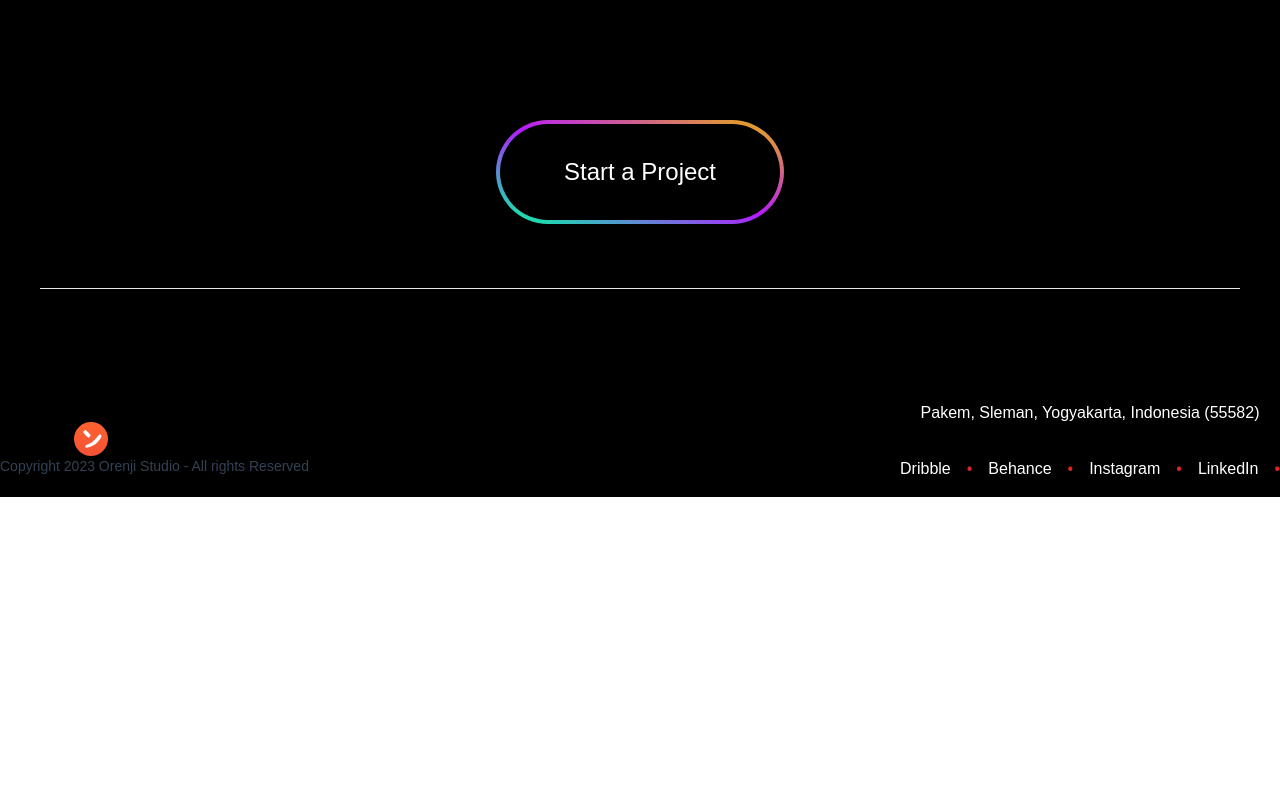
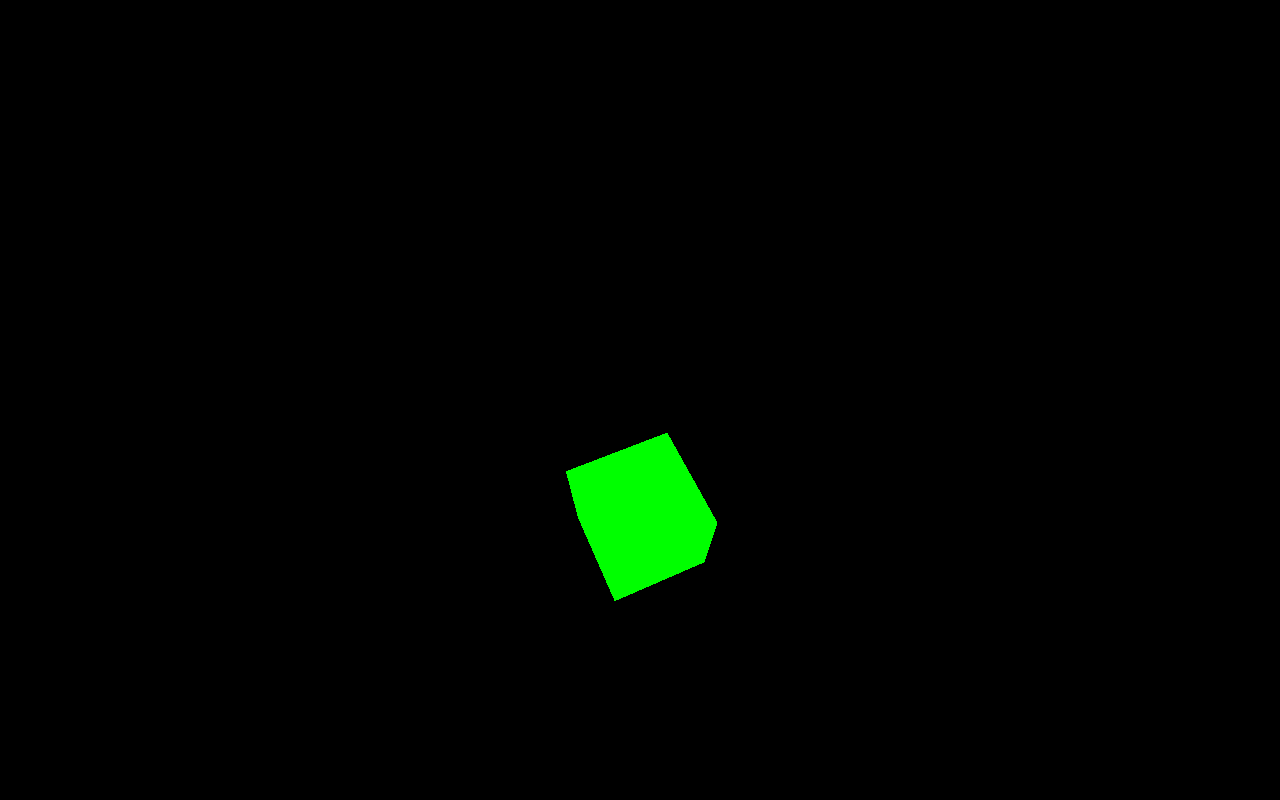
Before and after one commit to juverasworld/spare, a Next.js app: page / in a window 1280 px wide. Shown: the part 6000-6800 px from the top of the page. Before the commit the page ends 6497 px from the top, so only its background shows below. Built offline with nearby package versions, Linux system fonts and the light colour scheme.

Commit message:
Added threejs

```diff
--- /dev/null
+++ b/components/three.tsx
@@ -0,0 +1,64 @@
+// Example component using Three.js
+import React, { useEffect } from 'react';
+import * as THREE from 'three';
+
+const ThreeCanvasComponent = () => {
+  useEffect(() => {
+    // Set up a scene
+    const scene = new THREE.Scene();
+
+    // Create a cube
+    const geometry = new THREE.BoxGeometry();
+    const material = new THREE.MeshBasicMaterial({ color: 0x00ff00 });
+    const cube = new THREE.Mesh(geometry, material);
+
+    // Add the cube to the scene
+    scene.add(cube);
+
+    // Set up a camera
+    const camera = new THREE.PerspectiveCamera(75, window.innerWidth / window.innerHeight, 0.1, 1000);
+    camera.position.z = 5;
+
+    // Set up a renderer
+    const renderer = new THREE.WebGLRenderer({ canvas: document.querySelector('canvas') });
+    renderer.setSize(1280, 800);
+
+    // Handle window resize
+    window.addEventListener('resize', () => {
+      const newWidth = window.innerWidth;
+      const newHeight = window.innerHeight;
+
+      camera.aspect = newWidth / newHeight;
+      camera.updateProjectionMatrix();
+
+      renderer.setSize(newWidth, newHeight);
+    });
+
+    // Animate the cube
+    const animate = () => {
+      requestAnimationFrame(animate);
+
+      // Rotate the cube
+      cube.rotation.x += 0.01;
+      cube.rotation.y += 0.01;
+
+      // Render the scene
+      renderer.render(scene, camera);
+    };
+
+    animate();
+  }, []);
+
+  return (
+    <div className="w-[100%] canvas" >
+
+        <canvas
+        className='overflow-hidden'
+          data-engine="three.js r158"
+          style={{ display: 'block', width: '100%', height: '800px', touchAction: 'none', overflow: "hidden" }}
+        ></canvas>
+    </div>
+  );
+};
+
+export default ThreeCanvasComponent;
--- a/package.json
+++ b/package.json
@@ -12,7 +12,8 @@
     "framer-motion": "^11.0.3",
     "next": "14.1.0",
     "react": "^18",
-    "react-dom": "^18"
+    "react-dom": "^18",
+    "three": "^0.161.0"
   },
   "devDependencies": {
     "@types/node": "^20",
--- a/src/app/globals.css
+++ b/src/app/globals.css
@@ -23,7 +23,10 @@ font-style: normal;
   width: 100%;
   overflow: hidden;
 }
-
+.canvas{
+  width: 100%;
+  overflow: hidden;
+}
 .marquee {
   white-space: nowrap;
   overflow: hidden;
--- a/src/app/page.tsx
+++ b/src/app/page.tsx
@@ -1,12 +1,15 @@
-"use client"
-import React, { createContext } from 'react';
+"use client";
+import React, { createContext } from "react";
 import Image from "next/image";
+import { useEffect } from "react";
+// import * as THREE from 'three';
 import Navbar from "../../components/navbar";
 // import { fadeIn } from "../variants";
-import { fadeIn } from "../variants"
+import { fadeIn } from "../variants";
 
 import { motion } from "framer-motion";
 import Link from "next/link";
+import ThreeCanvasComponent from "../../components/three";
 export default function Home() {
   return (
     <main className="font-sans">
@@ -52,7 +55,8 @@ LOGO
             initial="hidden"
             whileInView={"show"}
             viewport={{ once: false, amount: 0.3 }}
-          className="md:text-[68px]  text-[30px] sm:text-[68px] text-3xl font-bold tracking-tighter  leading-[36px] text-left lg:text-center hero">
+            className="md:text-[68px]  text-[30px] sm:text-[68px] text-3xl font-bold tracking-tighter  leading-[36px] text-left lg:text-center hero"
+          >
             Unlimited design, with flat monthly{" "}
             <br className="xl:flex hidden" />
             fee <span className="text-[#ea580c]">.</span>
@@ -62,7 +66,8 @@ LOGO
             initial="hidden"
             whileInView={"show"}
             viewport={{ once: false, amount: 0.3 }}
-          className="flex items-center justify-center font-normal my-12">
+            className="flex items-center justify-center font-normal my-12"
+          >
             <ul className="list-none lg:mr-12 mr-2 lg:flex inline">
               <li className="relative pl-5 flex text-[20px] leading-[28px] items-center text-[#000]">
                 <span className="text-[#ea580c] my-2 font absolute left-0">
@@ -88,9 +93,7 @@ LOGO
               </li>
             </ul>
           </motion.div>
-          <div
-
-          className="relative  ">
+          <div className="relative  ">
             <button className="text-[20px] sm:px-[32px] sm:py-[22px] py-4 px-14 sm:text-xl text-lg tracking-tight font-medium text-center btn-gradient-orenji hover:shadow-xl hover:shadow-orange-200/50 hover:-translate-y-1 hover:scale-100 duration-300 leading-[28px] bg-[#ea580c] text-[#fff] py-6 px-8 rounded-xl">
               Start up your dream Project
             </button>
@@ -190,9 +193,9 @@ LOGO
           initial="hidden"
           whileInView={"show"}
           viewport={{ once: false, amount: 0.3 }}
-        className="my-16 flex items-center justify-center mx-auto ">
+          className="my-16 flex items-center justify-center mx-auto "
+        >
           <Image
-
             src="/clients.webp"
             alt=""
             width="1000"
@@ -205,7 +208,8 @@ LOGO
           initial="hidden"
           whileInView={"show"}
           viewport={{ once: false, amount: 0.3 }}
-        className="items-center text-center flex justify-center container mx-auto flex-col">
+          className="items-center text-center flex justify-center container mx-auto flex-col"
+        >
           <p className="sm:text-4xl text-2xl font-bold py-4 tracking-tighter">
             Great design, zero-hassle.
           </p>
@@ -348,15 +352,16 @@ LOGO
         initial="hidden"
         whileInView={"show"}
         viewport={{ once: false, amount: 0.3 }}
-      className="">
+        className=""
+      >
         <div className="items-center text-center flex justify-center container mx-auto flex-col">
           <p className="sm:text-4xl text-2xl font-bold py-4 tracking-tighter">
             How does it work.
           </p>
           <p className="text-slate-600 xl:px-[450px] lg:px-[200px] py-4 text-base px-4">
             No overcomplicated workflow, no unnecessary bureaucracy or pappers.
-            Let &#39; s go straight to realizing your ideas and tackling your business
-            problems.
+            Let &#39; s go straight to realizing your ideas and tackling your
+            business problems.
           </p>
         </div>
       </motion.div>
@@ -366,7 +371,8 @@ LOGO
           initial="hidden"
           whileInView={"show"}
           viewport={{ once: false, amount: 0.3 }}
-        className="sm:flex sm:flex-row sm:space-x-4 sm:py-2">
+          className="sm:flex sm:flex-row sm:space-x-4 sm:py-2"
+        >
           <div className="sm:basis-3/6 pb-4">
             <div className="pt-8 pl-8 pr-8 pb-5 bg-slate-50 rounded-3xl sm:h-[400px] h-auto hover:-translate-y-0.5 hover:bg-orange-50 duration-300">
               <div className="">
@@ -420,7 +426,8 @@ LOGO
         initial="hidden"
         whileInView={"show"}
         viewport={{ once: false, amount: 0.3 }}
-      className="sm:flex sm:flex-row sm:space-x-4">
+        className="sm:flex sm:flex-row sm:space-x-4"
+      >
         <div className="sm:basis-5/6 pb-4">
           <div className="sm:pr-8 sm:pt-8 p-2 bg-slate-50 rounded-3xl sm:h-[400px] h-[450px] overflow-hidden hover:-translate-y-0.5 hover:bg-orange-50 duration-300">
             <div className="flex md:flex-row flex-col">
@@ -460,9 +467,7 @@ LOGO
           <div className="bg-gradient-to-br from-purple-400 via-purple-500 to-pink-500 p-8 rounded-3xl sm:h-[400px] h-[100px] flex justify-center items-center text-white hover:-translate-y-0.5 duration-300">
             <h2 className="sm:text-xl text-lg font-medium p-4-">
               Any Questions?
-              <span className="underline">
-                Talk to us
-              </span>
+              <span className="underline">Talk to us</span>
             </h2>
           </div>
         </div>
@@ -474,7 +479,8 @@ LOGO
             Simple Pricing
           </p>
           <p className="text-slate-600 xl:px-[450px] lg:px-[200px] py-4 text-base px-4">
-            Simple, flat, no hidden-cost. Pay once every month, get all our services, unlimited. Pause or cancel anytime. No question asked.
+            Simple, flat, no hidden-cost. Pay once every month, get all our
+            services, unlimited. Pause or cancel anytime. No question asked.
           </p>
         </div>
       </div>
@@ -485,16 +491,16 @@ LOGO
               <h4 className="sm:text-3xl text-2xl font-bold tracking-tighter">
                 Trial
                 <span className="text-slate-500 sm:text-3xl text-2xl tracking-tighter">
-
                   Basic
                 </span>
               </h4>
-    <h3 className="text-base">
-    Try our services for a week
-    </h3>
+              <h3 className="text-base">Try our services for a week</h3>
             </div>
-  <h3 className="text-5xl font-bold">$999
-  <span className="text-base text-slate-500 font-normal">/week</span>
+            <h3 className="text-5xl font-bold">
+              $999
+              <span className="text-base text-slate-500 font-normal">
+                /week
+              </span>
             </h3>
             <ul className="space-y-4">
               <li className="flex items-center space-x-3 rtl:space-x-reverse">
@@ -508,7 +514,10 @@ LOGO
               </li>
             </ul>
             <div className="">
-    <Link href="/" className="block p-4 w-full border border-black text-center rounded-xl font-medium hover:border-orange-500 hover:text-orange-500 hover:-translate-y-1 hover:scale-100 duration-300">
+              <Link
+                href="/"
+                className="block p-4 w-full border border-black text-center rounded-xl font-medium hover:border-orange-500 hover:text-orange-500 hover:-translate-y-1 hover:scale-100 duration-300"
+              >
                 Try Us
               </Link>
             </div>
@@ -518,21 +527,23 @@ LOGO
           <div className="space-y-6 pb-10">
             <div className="space-y-2">
               <div className="flex flex-row">
-
                 <h3 className="sm:text-3xl text-2xl font-bold text-white tracking-tighter">
                   Monthly
-                <span className="text-white opacity-50 sm:text-3xl text-2xl tracking-tighter">Premium</span>
+                  <span className="text-white opacity-50 sm:text-3xl text-2xl tracking-tighter">
+                    Premium
+                  </span>
                 </h3>
-              <p className="sm:px-6 mx-3 px-4 py-2 bg-white rounded-full sm:text-base text-sm text-black">1 Slot Left</p>
+                <p className="sm:px-6 mx-3 px-4 py-2 bg-white rounded-full sm:text-base text-sm text-black">
+                  1 Slot Left
+                </p>
               </div>
               <div className="">
-                <p className="text-base text-white">
-                  Everything is free plus:
-                </p>
+                <p className="text-base text-white">Everything is free plus:</p>
               </div>
             </div>
           </div>
-          <h3 className="text-5xl text-[#fff] font-bold">$2999
+          <h3 className="text-5xl text-[#fff] font-bold">
+            $2999
             <span className="text-base text-[#fff]  font-normal">/month</span>
           </h3>
           <div className="sm:flex sm:flex-row text-[#fff] my-5 sm:space-x-14">
@@ -568,18 +579,27 @@ LOGO
           </h1>
           <div className="py-8">
             <ul className="space-x-6 flex flex-wrap justify-center sm:text-xl text-lg">
-            <li className="flex items-center space-x-3 rtl:space-x-reverse text-white sm:py-0 py-2">Unlimited Revision</li>
-            <li className="flex items-center space-x-3 rtl:space-x-reverse text-white sm:py-0 py-2">Unlimited Request </li>
-            <li className="flex items-center space-x-3 rtl:space-x-reverse text-white sm:py-0 py-2">Cancel Anytime</li>
+              <li className="flex items-center space-x-3 rtl:space-x-reverse text-white sm:py-0 py-2">
+                Unlimited Revision
+              </li>
+              <li className="flex items-center space-x-3 rtl:space-x-reverse text-white sm:py-0 py-2">
+                Unlimited Request{" "}
+              </li>
+              <li className="flex items-center space-x-3 rtl:space-x-reverse text-white sm:py-0 py-2">
+                Cancel Anytime
+              </li>
             </ul>
           </div>
         </div>
+        <ThreeCanvasComponent/>
         <div className="">
           <div className="w-[100%] mx-auto flex items-center justify-center">
-          <Link href="" className="rounded-full bg-gradient-to-tr from-[#00FFA3] via-[#B61AFF] to-yellow-500 p-1 hover:bg-gradient-to-br hover:from-[#B61AFF] hover:via-[#2663FF] hover:to-[#00FFA3] hover:-translate-y-1 hover:scale-100 duration-300">
+            <Link
+              href=""
+              className="rounded-full bg-gradient-to-tr from-[#00FFA3] via-[#B61AFF] to-yellow-500 p-1 hover:bg-gradient-to-br hover:from-[#B61AFF] hover:via-[#2663FF] hover:to-[#00FFA3] hover:-translate-y-1 hover:scale-100 duration-300"
+            >
               <div className="flex sm:py-8 py-6 sm:px-16 px-12 rounded-full items-center justify-center bg-black back">
                 <h1 className="sm:text-2xl text-xl font-medium text-white">
-
                   Start a Project
                 </h1>
               </div>
@@ -597,7 +617,9 @@ LOGO
                 height="10"
                 className="w-auto"
               />
-            <p className="text-slate-700 text-sm">Copyright 2023 Orenji Studio - All rights Reserved</p>
+              <p className="text-slate-700 text-sm">
+                Copyright 2023 Orenji Studio - All rights Reserved
+              </p>
             </div>
             <div className="flex-grow sm:pb-0 pb-6"></div>
             <div className="sm:text-right text-left">
@@ -625,11 +647,9 @@ LinkedIn
                 </footer>
               </div>
             </div>
-
           </div>
         </div>
       </div>
-
     </main>
   );
 }
```
Also changed, not shown: 1 other file (tests, documents, lock files or other folders). Lines whose indentation alone changed are shown as unchanged.
